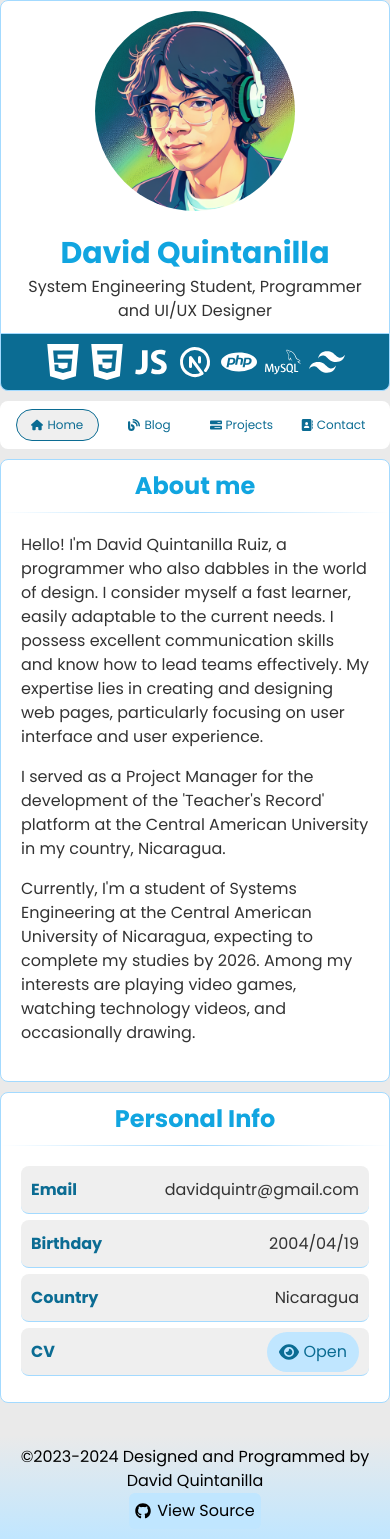
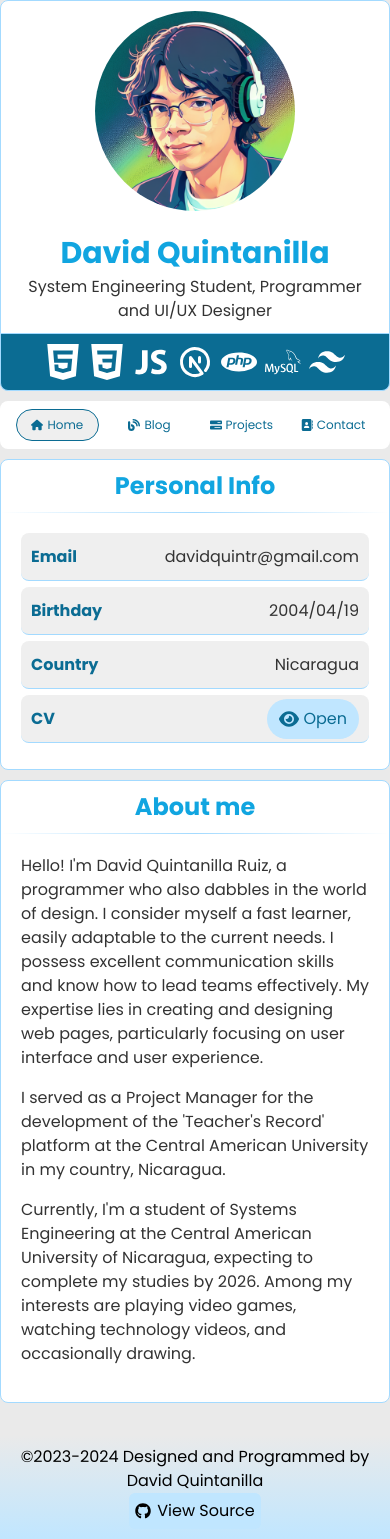
Before and after one commit to davidquintr/portfolio, a Next.js app: page / in a window 390 px wide. Built offline with nearby package versions, Linux system fonts and the light colour scheme; what tailwindcss-animated would draw is missing.

Commit message:
some optimizations

```diff
--- a/src/app/components/header.tsx
+++ b/src/app/components/header.tsx
@@ -19,6 +19,7 @@ export default function Header() {
         <Image
           className="rounded-full"
           src="/davidquint-photo.png"
+          quality={20}
           width={200}
           priority={true}
           height={200}
--- a/src/app/page.tsx
+++ b/src/app/page.tsx
@@ -5,7 +5,7 @@ import external from "./sources/external";
 
 export default function Home() {
   return (
-    <article className="grid lg:grid-cols-6 gap-2.5 w-full">
+    <article className="flex flex-col-reverse lg:grid lg:grid-cols-6 gap-2.5 w-full">
       <BoxContent className="lg:col-span-4" title={en.home.about_me.title}>
         {en.home.about_me.description.split("\n").map((paragraph, index) => (
           <p className="text-light-black dark:text-dark-gray mb-4" key={index}>
```
